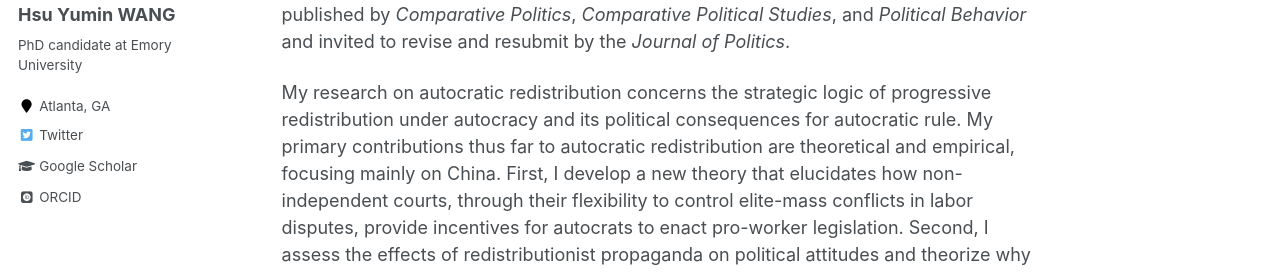
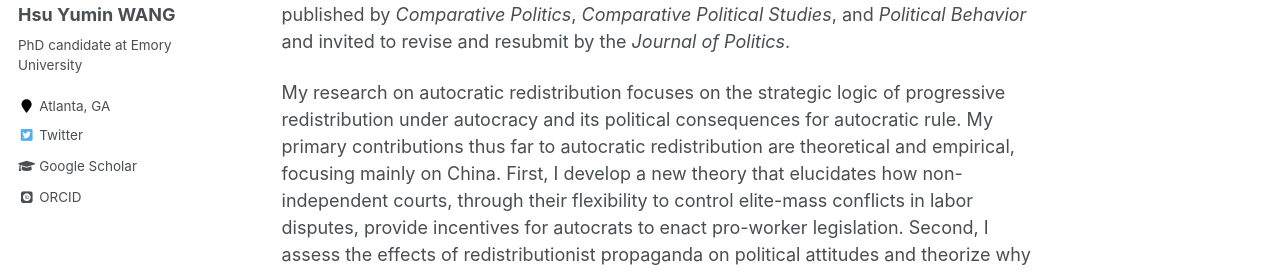
Before and after one commit to hsuyumin/hsuyumin.github.io, a Jekyll site: the page built from _pages/about.md, in a window 1280 px wide and 1381 px high. Shown: the part 294-566 px from the top of the window. Built offline with Jekyll 4.4.1, drawn with Linux system fonts in a browser that asks for light colours; some web fonts are replaced; some of the changed text lies outside the part shown.

Commit message:
Update about.md

```diff
--- a/_pages/about.md
+++ b/_pages/about.md
@@ -10,7 +10,7 @@ redirect_from:
 
 I am a Ph.D. candidate in the [Department of Political Science at Emory University](http://polisci.emory.edu/home/) and a pre-doctoral fellow with the Democracy Program at the Carter Center. My research lies in the intersection of political economy, political institutions, and mass political behavior. Specifically, I study the causes and consequences of redistribution both in autocratic and democratic contexts, with a regional focus on East Asia. My scholarly work has been published by _Comparative Politics_, _Comparative Political Studies_, and _Political Behavior_ and invited to revise and resubmit by the _Journal of Politics_.
 
-My research on autocratic redistribution concerns the strategic logic of progressive redistribution under autocracy and its political consequences for autocratic rule. My primary contributions thus far to autocratic redistribution are theoretical and empirical, focusing mainly on China. First, I develop a new theory that elucidates how non-independent courts, through their flexibility to control elite-mass conflicts in labor disputes, provide incentives for autocrats to enact pro-worker legislation. Second, I assess the effects of redistributionist propaganda on political attitudes and theorize why autocrats increasingly employ symbolic tactics in their redistribution strategies.
+My research on autocratic redistribution focuses on the strategic logic of progressive redistribution under autocracy and its political consequences for autocratic rule. My primary contributions thus far to autocratic redistribution are theoretical and empirical, focusing mainly on China. First, I develop a new theory that elucidates how non-independent courts, through their flexibility to control elite-mass conflicts in labor disputes, provide incentives for autocrats to enact pro-worker legislation. Second, I assess the effects of redistributionist propaganda on political attitudes and theorize why autocrats increasingly employ symbolic tactics in their redistribution strategies.
 
 My work on democratic (re)distribution, on the other hand, addresses why public goods provision varies across subnational units and why individuals support redistribution policies that act against their self-interest. For the former, I focus on elite influence on the delivery of public goods and evaluate the degree to which centralized institutions can curb elite capture. For the latter, my research joins the growing literature that looks at the role of economic perceptions in affecting redistribution preference with a new application to support for regressive taxation.
 
```
